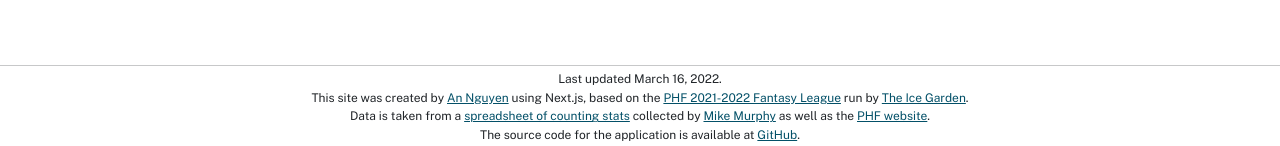
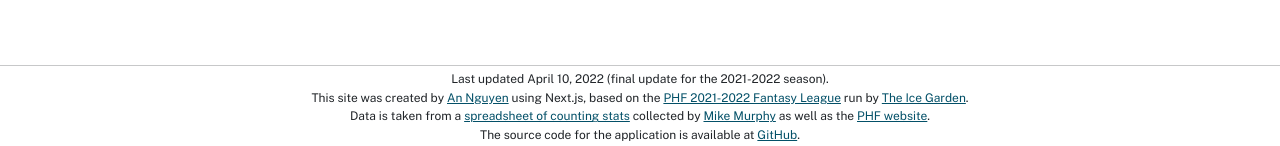
Before and after one commit to nguyenank/fantasy-hockey-league, a Next.js app: page / in a window 1280 px wide. Shown: the part 651-797 px from the top of the page. Built offline with nearby package versions, Linux system fonts and the light colour scheme; no server answers; the database is empty.

Commit message:
final update

```diff
--- a/components/Footer.js
+++ b/components/Footer.js
@@ -8,7 +8,10 @@ export default function Footer() {
     return (
         <div className={styles.footer}>
             <hr className={styles.hr} />
-            <p>Last updated March 16, 2022.</p>
+            <p>
+                Last updated April 10, 2022 (final update for the 2021-2022
+                season).
+            </p>
             <p>
                 This site was created by{" "}
                 <a href="https://twitter.com/nguyenank_">An Nguyen</a> using
```
Also changed, not shown: db/db.mjs (+4 -4 lines).
